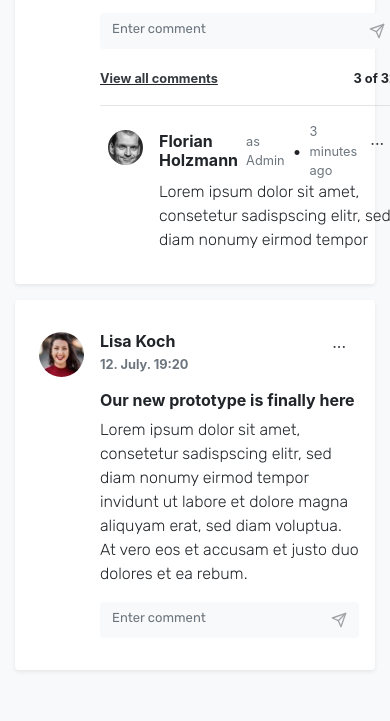
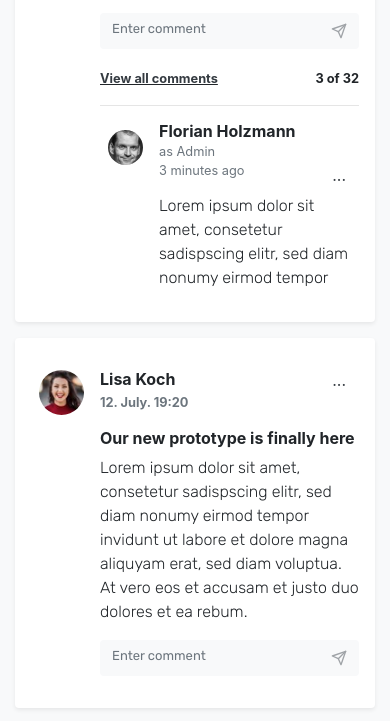
Before and after one commit to furkanarabul/ui-implementation, a website: page index.html in a window 390 px wide. Shown: the part 1369-2090 px from the top of the page. Drawn offline with nearby package versions, Linux system fonts and the light colour scheme.

Commit message:
some ui fix

```diff
--- a/assets/scss/_content.scss
+++ b/assets/scss/_content.scss
@@ -35,3 +35,20 @@
         display: block;
     }
 }
+.user-comment {
+    @media screen and (max-width: 767px) {
+        flex-direction: column !important;
+        align-items: flex-start !important;
+    }
+    .separator {
+        @media screen and (max-width: 767px) {
+            display: none !important;
+        }
+    }
+    .status,
+    .time {
+        @media screen and (max-width: 767px) {
+            margin-left: 0 !important;
+        }
+    }
+}
--- a/index.html
+++ b/index.html
@@ -120,10 +120,10 @@
                         <div class="ml-2 mt-2"><img class="rounded-circle" width="35px" height="35px" src="assets/img/user3.jpg"></div>
                       </div>
                       <div class="comment">
-                        <div class="d-flex align-items-center ml-3">
+                        <div class="d-flex align-items-center ml-3 user-comment">
                           <h6 class="font-weight-bold">Florian Holzmann</h6>
-                          <small class="ml-2 text-muted">as Admin</small><span class="ml-2">&bull; </span>
-                          <small class="ml-2 text-muted">3 minutes ago</small>
+                          <small class="ml-2 text-muted status">as Admin</small><span class="separator ml-2">&bull; </span>
+                          <small class="ml-2 text-muted time">3 minutes ago</small>
                           <button class="btn btn-link text-dark ml-auto mt-n4">...</button>
                         </div>
                         <p class="ml-3">Lorem ipsum dolor sit amet, consetetur sadispscing elitr, sed diam nonumy eirmod tempor</p>
```
Also changed, not shown: assets/css/app.css, dist/assets/css/app.min.css.
